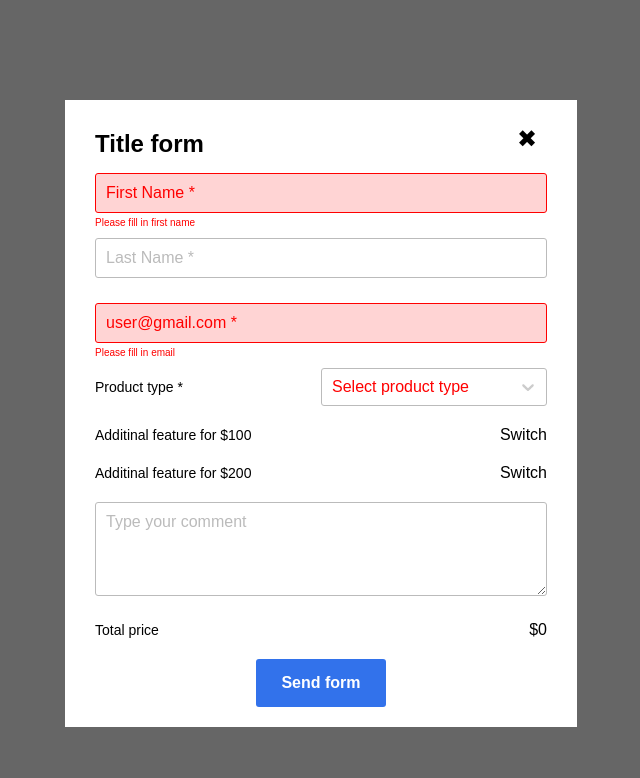
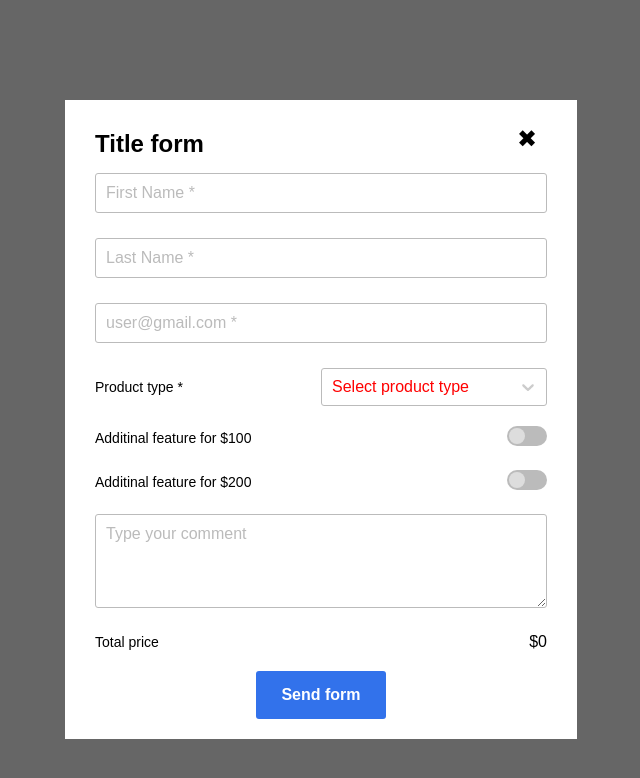
Before and after one commit to elenakoch122/task-from-Roma, a React (Create React App) app: page / in a window 1280 px wide. Shown: the top 778 px of the page, without its empty margins (319-959 px from the left). Built offline with nearby package versions, Linux system fonts and the light colour scheme.

Commit message:
added price calculation logic

```diff
--- a/src/components/Form/Form.js
+++ b/src/components/Form/Form.js
@@ -1,24 +1,36 @@
+import { useEffect, useState } from 'react';
+import { PriceContext } from '../../context/context';
 import style from './Form.module.css';
 import Wrapper from '../Wrapper/Wrapper';
 import Element from '../Element/Element';
 import FormSelect from '../FormSelect/FormSelect';
+import FormOption from '../FormOption/FormOption';
 
 export default function Form() {
+  const [price, setPrice] = useState(0);
+  const [add, setAdd] = useState(0);
+  const [total, setTotal] = useState(0);
+
+  useEffect(() => {
+    setTotal(price + add);
+  }, [add, price]);
+
   return (
+    <PriceContext.Provider value={{ price, setPrice, add, setAdd }}>
       <form className={style.form}>
         <h1 className={style.form__title}>Title form</h1>
         <button className={style.form__closeButton}>&#10006;</button>
 
-      <Wrapper isValid={false}>
-        <input type="text" placeholder="First Name *" />
+        <Wrapper>
+          <input type="text" placeholder="First Name *" required />
         </Wrapper>
 
         <Wrapper>
-        <input type="text" placeholder="Last Name *" />
+          <input type="text" placeholder="Last Name *" required />
         </Wrapper>
 
-      <Wrapper isValid={false}>
-        <input type="email" placeholder="user@gmail.com *" />
+        <Wrapper>
+          <input type="email" placeholder="user@gmail.com *" required />
         </Wrapper>
 
         <Element text="Product type *">
@@ -28,22 +40,23 @@ export default function Form() {
         </Element>
 
         <Element text="Additinal feature for $100">
-        Switch
+          <FormOption value={100} />
         </Element>
 
         <Element text="Additinal feature for $200">
-        Switch
+          <FormOption value={200} />
         </Element>
 
         <textarea placeholder="Type your comment" rows={4}></textarea>
 
         <Element text="Total price">
-        $0
+          <span className={style.form__sum}>${total}</span>
         </Element>
 
         <div className={style.form__sendButton__wrapper}>
           <button className={style.form__sendButton}>Send form</button>
         </div>
       </form>
+    </PriceContext.Provider>
   );
 }
--- a/src/components/FormSelect/FormSelect.js
+++ b/src/components/FormSelect/FormSelect.js
@@ -1,4 +1,5 @@
-// import style from './FormSelect.module.css';
+import { useContext } from 'react';
+import { PriceContext } from '../../context/context';
 import Select from 'react-select';
 
 export default function FormSelect() {
@@ -33,6 +34,10 @@ export default function FormSelect() {
     },
   });
 
+  const { setPrice } = useContext(PriceContext);
+
+  const onChangeSelect = (e) => setPrice(+e.value);
+
   return (
     <>
       <Select
@@ -43,6 +48,8 @@ export default function FormSelect() {
         placeholder="Select product type"
         components={{IndicatorSeparator: null }}
         theme={theme}
+        required
+        onChange={onChangeSelect}
       />
     </>
   );
--- /dev/null
+++ b/src/context/context.js
@@ -0,0 +1,3 @@
+import { createContext } from "react";
+
+export const PriceContext = createContext();
```
Lines whose indentation alone changed are shown as unchanged.
